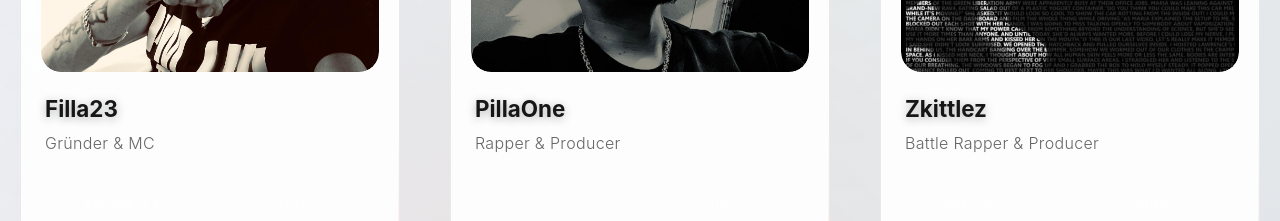
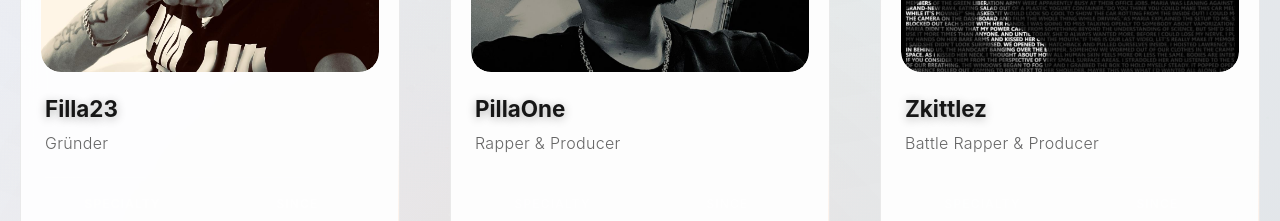
Before and after one commit to Oliverwebdev/NKone731, a React (Vite) app: page / in a window 1280 px wide. Shown: the part 4200-4421 px from the top of the page. Built offline with nearby package versions, Linux system fonts and the light colour scheme.

Commit message:
crew Filla description change

```diff
--- a/src/components/Crew.jsx
+++ b/src/components/Crew.jsx
@@ -16,8 +16,8 @@ const Crew = () => {
       id: 1,
       name: 'Filla23',
       stage: 'Filla23',
-      role: 'Gründer & MC',
-      description: 'Filla23 ist der Gründer und das Herzstück von Nkone731. Als visionärer Künstler und Leader der Crew prägt er den Sound und die Richtung des Kollektivs.',
+      role: 'Gründer',
+ description: 'Filla23 war der ursprüngliche Gründer von Nkone731. Als visionärer Künstler und ehemaliger Leader der Crew prägte er den anfänglichen Sound und die Richtung des Kollektivs. Die Leitung wurde mittlerweile an PillaOne übergeben.',
       instagram: 'nkone731',
       facebook: 'https://www.facebook.com/share/1CAD5hXhy6/?mibextid=wwXIfr',
       spotify: null,
```
Also changed, not shown: Inhalt.txt.
